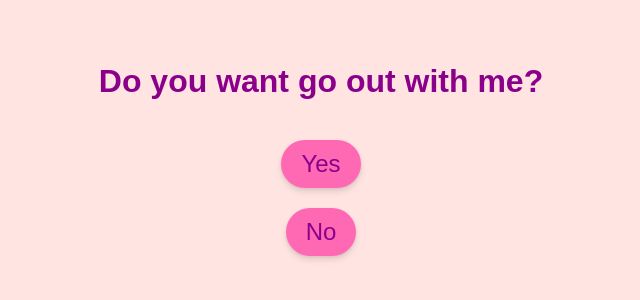
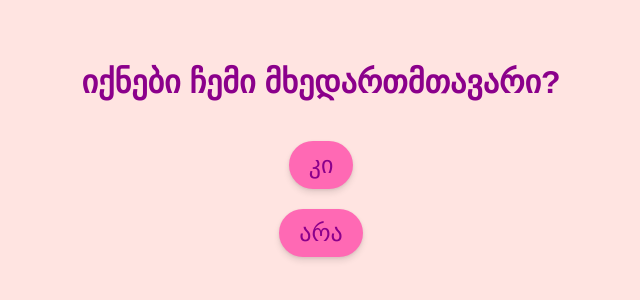
Before and after one commit to Akrryn/Im-shy, a plain HTML site: page index.html in a window 1280 px wide. Shown: the part 246-546 px from the top of the page, without its empty margins (319-959 px from the left). Drawn offline with nearby package versions, Linux system fonts and the light colour scheme.

Commit message:
Update index.html

```diff
--- a/index.html
+++ b/index.html
@@ -1,18 +1,20 @@
-
 <!DOCTYPE html>
 <html lang="en">
 <head>
     <meta charset="UTF-8">
     <meta name="viewport" content="width=device-width, initial-scale=1.0">
-    <title>I'm very shy</title>
+    <title>Nianga</title>
     <link rel="stylesheet" href="styles.css">
 </head>
 <body>
 <div class="container">
-    <h1 class="question">Do you want go out with me?</h1>
-    <button id="yes-btn" class="hello-kitty-btn">Yes</button>
-    <button id="no-btn">No</button>
-    <div id="textInputContainer"></div>
+    <h1 class="question" id="question">იქნები ჩემი მხედართმთავარი?</h1>
+    <div class="buttons">
+        <button id="yes-btn">კი</button>
+    </div>
+    <div class="buttons">
+        <button id="no-btn">არა</button>
+    </div>
 </div>
 <script src="https://cdn.jsdelivr.net/npm/canvas-confetti"></script>
 <script src="script.js"></script>
```
